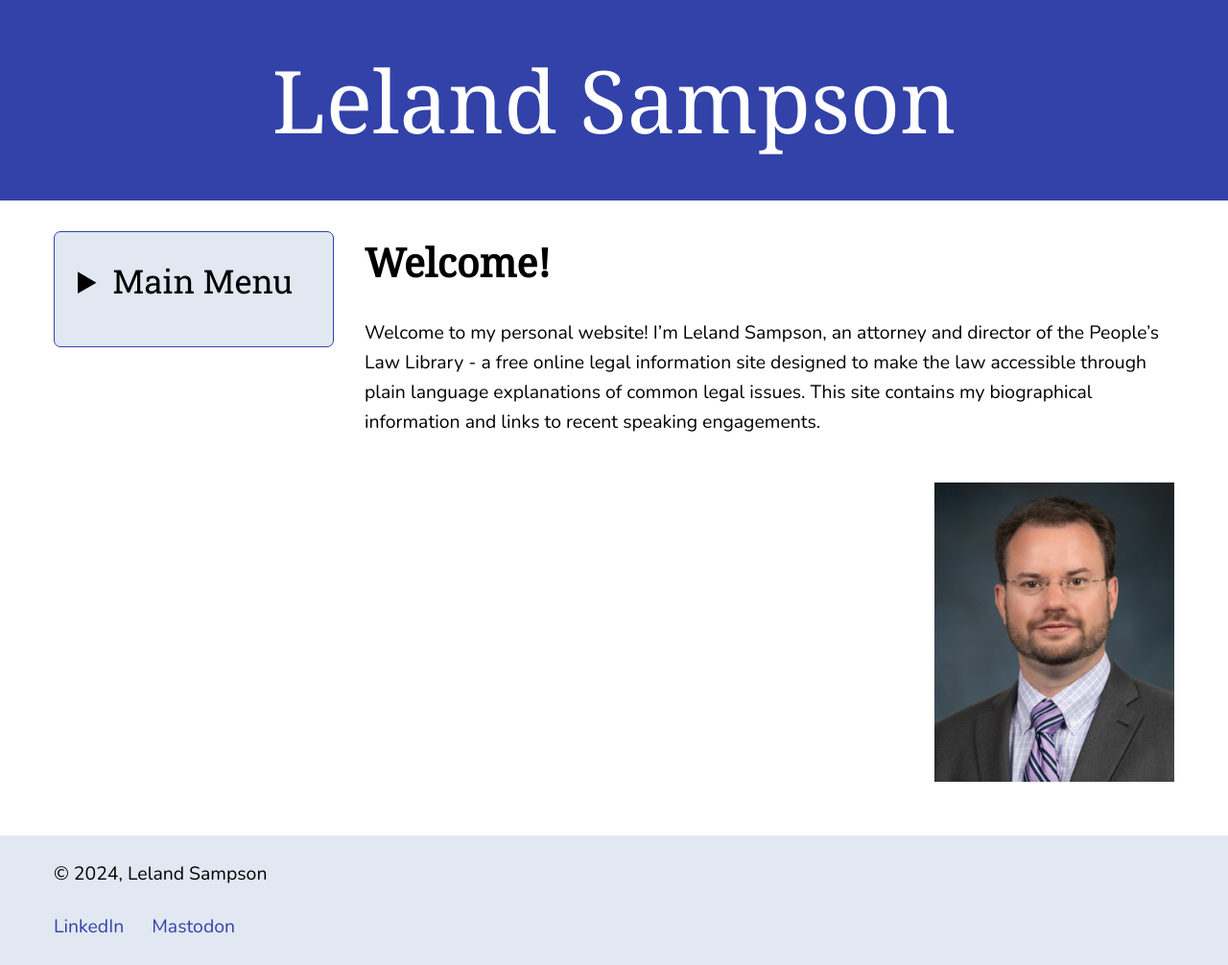
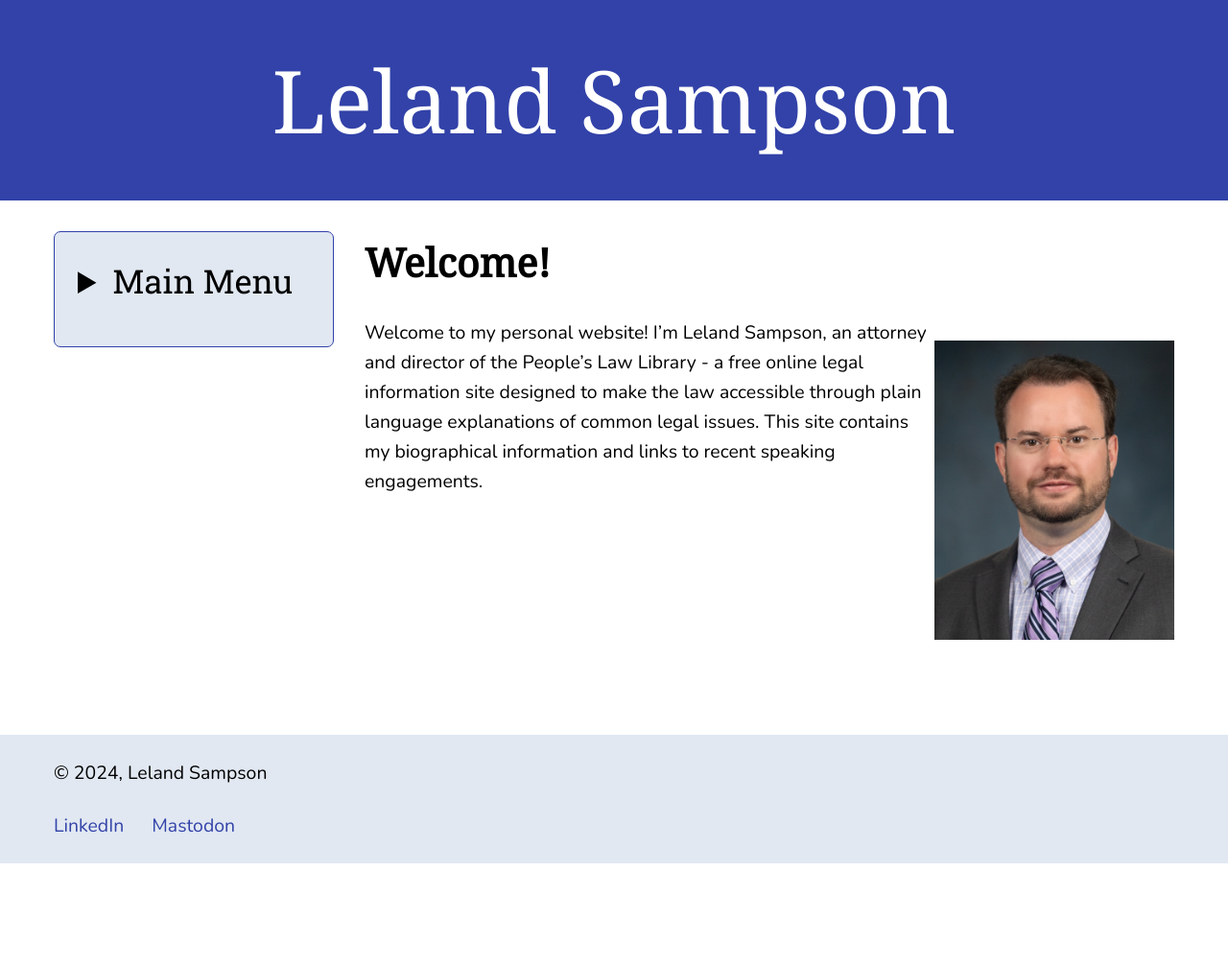
Before and after one commit to lelandsampson/Leland-Sampson-Website, a Jekyll site: the page built from index.md, in a window 1280 px wide. Shown: the whole page at 96% size. Built offline with Jekyll 4.4.1, drawn with Linux system fonts in a browser that asks for light colours; after the commit the page ends 900 px from its top, so only the background shows below that.

Commit message:
Update style.css

```diff
--- a/assets/css/style.css
+++ b/assets/css/style.css
@@ -133,21 +133,27 @@ p {
     flex: 1;
 }
 
+/* Content Section Styling */
 .content-section {
-    margin-bottom: var(--spacing-lg);
+    display: flex;
+    flex-wrap: wrap;
+    align-items: flex-start;
 }
+
+.content-section p {
+    flex: 1;
+}
+
+.profile-image {
+    margin-left: var(--spacing-md);
+    max-width: 250px;
+}
+
 
 /* Image Styles */
 .content img {
     height: auto;
     margin: var(--spacing-md) 0;
-}
-
-/* Profile Image Specific Styles */
-.profile-image {
-    float: right;
-    margin: var(--spacing-md);
-    max-width: 250px;
 }
 
 
@@ -229,4 +235,14 @@ th {
         margin: var(--spacing-md) auto;
         max-width: 200px;
     }
+
+	.content-section {
+        flex-direction: column;
+    }
+
+    .profile-image {
+        margin-left: 0;
+        margin-top: var(--spacing-md);
+        max-width: 200px;
+    }
 }
```
